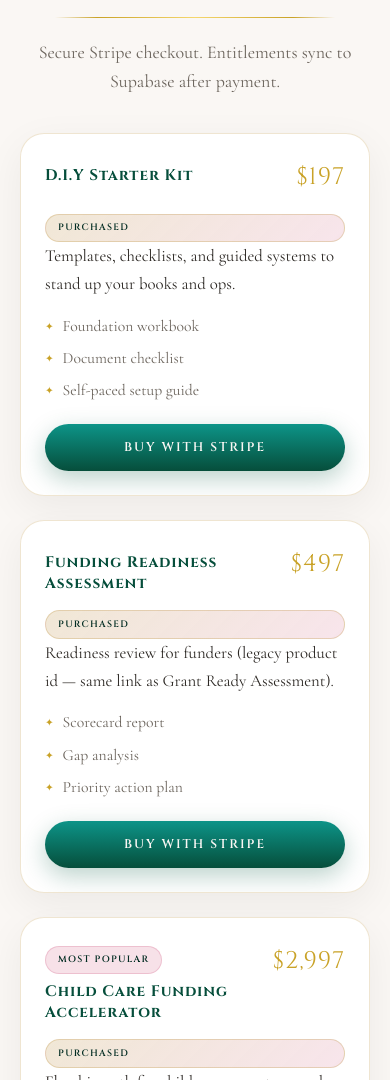
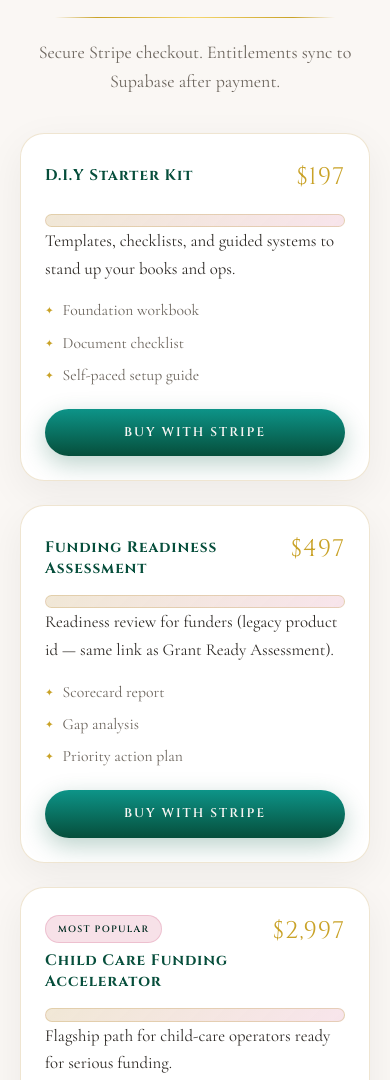
Before and after one commit to knoxzic/VIZALOK, a website: page bff-client-and-public-main/portals/software.html in a window 390 px wide. Shown: the part 826-1906 px from the top of the page. Drawn offline with nearby package versions, Linux system fonts and the light colour scheme.

Commit message:
Purchased only when signed in with active Supabase subscription

```diff
--- a/bff-client-and-public-main/js/main.js
+++ b/bff-client-and-public-main/js/main.js
@@ -128,49 +128,86 @@ BFF.ui = (function () {
       .replace(/"/g, "&quot;");
   }
 
-  async function refreshUnlockUI() {
-    // Prefer Supabase entitlements when signed in
-    let entitledKeys = new Set();
+  /**
+   * "Purchased" only if signed in + confirmed email + active Supabase subscription.
+   * Never trust localStorage alone for purchase UI.
+   */
+  async function getVerifiedEntitlements() {
+    const entitledKeys = new Set();
     try {
-      if (BFF.auth && BFF.access) {
+      if (!BFF.auth || !BFF.access) return { signedIn: false, keys: entitledKeys };
       const { user } = await BFF.auth.getUser();
-        if (user) {
+      if (!user) return { signedIn: false, keys: entitledKeys };
+      if (BFF.auth.isEmailConfirmed && !BFF.auth.isEmailConfirmed(user)) {
+        return { signedIn: false, keys: entitledKeys };
+      }
       const rows = await BFF.access.listSubscriptions(user.id);
       rows.forEach((r) => {
         if (BFF.access.isEntitlementActive(r)) entitledKeys.add(r.product_key);
       });
+      return { signedIn: true, keys: entitledKeys, user };
+    } catch (_) {
+      return { signedIn: false, keys: entitledKeys };
     }
   }
-    } catch (_) {}
+
+  async function refreshUnlockUI() {
+    const { signedIn, keys: entitledKeys } = await getVerifiedEntitlements();
 
     document.querySelectorAll("[data-product]").forEach((el) => {
       const id = el.getAttribute("data-product");
+      const product = resolveProduct(id);
+      const live = product && product.stripeUrl && !product.inactive && !product.comingSoon;
       const unlocked =
-        entitledKeys.has(id) ||
-        entitledKeys.has("full_suite") ||
-        (BFF.storage && BFF.storage.productUnlocked && BFF.storage.productUnlocked(id));
-      if (unlocked) {
-        el.classList.add("is-unlocked");
+        signedIn && (entitledKeys.has(id) || entitledKeys.has("full_suite"));
+
+      el.classList.toggle("is-unlocked", unlocked);
+
       const btn = el.querySelector("[data-buy]");
       if (btn) {
+        btn.disabled = unlocked;
+        if (unlocked) {
           btn.textContent = "Purchased";
           btn.classList.remove("btn--primary", "btn--gold");
           btn.classList.add("btn--outline");
-          btn.disabled = true;
+        } else {
+          // Restore buy CTA (do not leave stale Purchased from prior render)
+          if (product && product.comingSoon) {
+            btn.textContent = "Coming soon";
+            btn.classList.remove("btn--primary", "btn--gold");
+            btn.classList.add("btn--outline");
+          } else if (live) {
+            btn.textContent = "Buy with Stripe";
+            btn.classList.remove("btn--outline");
+            if (product && product.popular) {
+              btn.classList.add("btn--gold");
+              btn.classList.remove("btn--primary");
+            } else {
+              btn.classList.add("btn--primary");
+              btn.classList.remove("btn--gold");
             }
+          } else if (!btn.textContent || /purchased/i.test(btn.textContent)) {
+            // Quote / non-stripe buttons keep their own label unless wrongly set
+            if (/purchased/i.test(btn.textContent)) {
+              btn.textContent = live ? "Buy with Stripe" : "Request quote";
+              btn.classList.remove("btn--outline");
+              btn.classList.add("btn--primary");
+            }
+          }
+          btn.disabled = false;
+        }
+      }
+
       const badge = el.querySelector("[data-unlock-badge]");
       if (badge) {
-          badge.hidden = false;
-          badge.textContent = "Purchased";
-        }
+        badge.hidden = !unlocked;
+        badge.textContent = unlocked ? "Purchased" : "";
       }
     });
 
     document.querySelectorAll("[data-requires-unlock]").forEach((el) => {
       const key = el.getAttribute("data-requires-unlock");
-      const ok =
-        entitledKeys.has(key) ||
-        (BFF.storage && BFF.storage.isUnlocked && BFF.storage.isUnlocked(key));
+      const ok = signedIn && entitledKeys.has(key);
       el.hidden = !ok;
       el.classList.toggle("is-locked", !ok);
     });
@@ -197,5 +234,13 @@ BFF.ui = (function () {
     init();
   }
 
-  return { toast, startCheckout, stripeCheckoutUrl, refreshUnlockUI, escapeHtml, contactPath };
+  return {
+    toast,
+    startCheckout,
+    stripeCheckoutUrl,
+    refreshUnlockUI,
+    getVerifiedEntitlements,
+    escapeHtml,
+    contactPath,
+  };
 })();
--- a/bff-client-and-public-main/js/software.js
+++ b/bff-client-and-public-main/js/software.js
@@ -1,5 +1,6 @@
 /**
  * Software portal — live Stripe products first, then coming soon.
+ * Never marks Purchased from localStorage; refreshUnlockUI verifies via Supabase.
  */
 window.BFF = window.BFF || {};
 
@@ -16,12 +17,12 @@ BFF.software = (function () {
     return Boolean(p && p.stripeUrl && !p.inactive && !p.comingSoon);
   }
 
-  function cardHtml(p, unlocked) {
+  function cardHtml(p) {
     const price =
       p.priceLabel || (p.price != null ? "$" + p.price.toLocaleString() : "");
     const live = isLive(p);
     return `
-        <article class="product-card ${unlocked ? "is-unlocked" : ""}" data-product="${p.id}">
+        <article class="product-card" data-product="${p.id}">
           <div class="product-card__top">
             <div>
               ${p.popular ? '<span class="badge badge--rose">Most popular</span>' : ""}
@@ -31,13 +32,13 @@ BFF.software = (function () {
             <div class="product-card__price">${price}</div>
           </div>
           <div class="product-card__body">
-            <span class="badge badge--unlock" data-unlock-badge ${unlocked ? "" : "hidden"}>Purchased</span>
+            <span class="badge badge--unlock" data-unlock-badge hidden>Purchased</span>
             <p>${BFF.ui.escapeHtml(p.description)}</p>
             <ul class="product-card__list">
               ${(p.benefits || []).map((b) => `<li>${BFF.ui.escapeHtml(b)}</li>`).join("")}
             </ul>
-            <button type="button" class="btn ${unlocked ? "btn--outline" : p.popular && live ? "btn--gold" : live ? "btn--primary" : "btn--outline"} btn--block" data-buy="${p.id}" ${unlocked ? "disabled" : ""}>
-              ${unlocked ? "Purchased" : live ? "Buy with Stripe" : "Coming soon"}
+            <button type="button" class="btn ${p.popular && live ? "btn--gold" : live ? "btn--primary" : "btn--outline"} btn--block" data-buy="${p.id}">
+              ${live ? "Buy with Stripe" : "Coming soon"}
             </button>
           </div>
         </article>
@@ -49,20 +50,15 @@ BFF.software = (function () {
     if (!root || !BFF.config) return;
 
     const products = SOFTWARE_IDS.map((id) => BFF.config.products[id]).filter(Boolean);
-    // Available first, coming soon last
     products.sort((a, b) => Number(isLive(b)) - Number(isLive(a)));
 
-    root.innerHTML = products
-      .map((p) => {
-        const unlocked = BFF.storage.productUnlocked(p.id);
-        return cardHtml(p, unlocked);
-      })
-      .join("");
+    // Always render as not purchased; refreshUnlockUI applies real entitlements after sign-in check
+    root.innerHTML = products.map((p) => cardHtml(p)).join("");
   }
 
   function init() {
     render();
-    BFF.ui?.refreshUnlockUI();
+    if (BFF.ui && BFF.ui.refreshUnlockUI) BFF.ui.refreshUnlockUI();
   }
 
   if (document.readyState === "loading") {
--- a/bff-client-and-public-main/js/storage.js
+++ b/bff-client-and-public-main/js/storage.js
@@ -33,44 +33,20 @@ BFF.storage = (function () {
     }
   }
 
-  function productUnlocked(productId) {
-    const p = BFF.config?.products?.[productId];
-    if (!p || !p.unlockKey) return false;
-    return isUnlocked(p.unlockKey);
+  /**
+   * Local cache only — NOT proof of purchase for UI.
+   * Purchase UI must use BFF.ui.getVerifiedEntitlements() (signed-in + Supabase).
+   */
+  function productUnlocked() {
+    return false;
   }
 
   /**
-   * Cache unlock after verified Stripe return (success.html).
-   * Server of record remains Supabase subscriptions via webhook.
+   * Do not mark products purchased from the browser alone.
+   * Webhook → subscriptions is the source of truth.
    */
-  function completePurchase(productId, opts) {
-    const product = BFF.config?.products?.[productId];
-    if (!product || !product.unlockKey) return { ok: false };
-    const mode = (opts && opts.mode) || "stripe-return";
-    if (mode === "demo") {
-      return { ok: false, error: "Demo purchases are disabled" };
-    }
-    try {
-      localStorage.setItem(product.unlockKey, "1");
-      localStorage.setItem(
-        product.unlockKey + "_meta",
-        JSON.stringify({
-          productId,
-          mode,
-          at: new Date().toISOString(),
-        })
-      );
-      if (productId === "academy_enroll") {
-        const playbook = BFF.config.products.academy_playbook;
-        if (playbook && playbook.unlockKey) {
-          localStorage.setItem(playbook.unlockKey, "1");
-        }
-      }
-      window.dispatchEvent(new CustomEvent("bff:unlock", { detail: { productId } }));
-      return { ok: true };
-    } catch (e) {
-      return { ok: false, error: e.message };
-    }
+  function completePurchase() {
+    return { ok: false, error: "Purchase verification is server-side only" };
   }
 
   return {
--- a/bff-client-and-public-main/portals/software.html
+++ b/bff-client-and-public-main/portals/software.html
@@ -292,7 +292,12 @@
     </footer>
   </div>
 
+  <script src="https://cdn.jsdelivr.net/npm/@supabase/supabase-js@2/dist/umd/supabase.js"></script>
   <script src="../js/config.js"></script>
+  <script src="../js/supabase/config.js"></script>
+  <script src="../js/supabase/client.js"></script>
+  <script src="../js/supabase/auth.js"></script>
+  <script src="../js/supabase/access.js"></script>
   <script src="../js/storage.js"></script>
   <script src="../js/main.js"></script>
   <script src="../js/software.js"></script>
```
Also changed, not shown: bff-client-and-public-main/js/academy.js (+19 -4 lines), bff-client-and-public-main/portals/academy.html (+5 -0 lines), bff-client-and-public-main/portals/financial.html (+5 -1 lines), bff-client-and-public-main/portals/foundation.html (+5 -1 lines), bff-client-and-public-main/portals/logistics.html (+5 -1 lines), bff-client-and-public-main/success.html (+1 -5 lines). Lines whose indentation alone changed are shown as unchanged.
